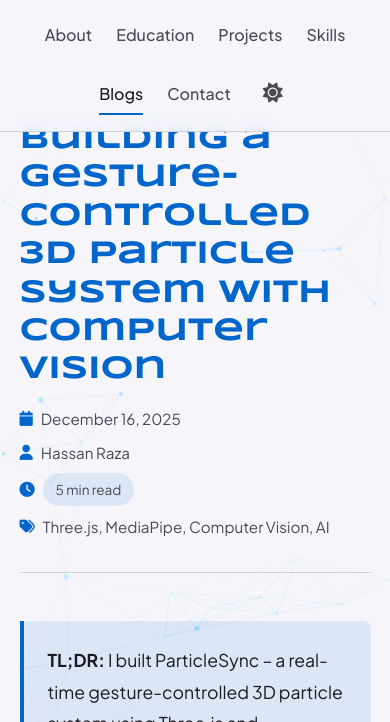
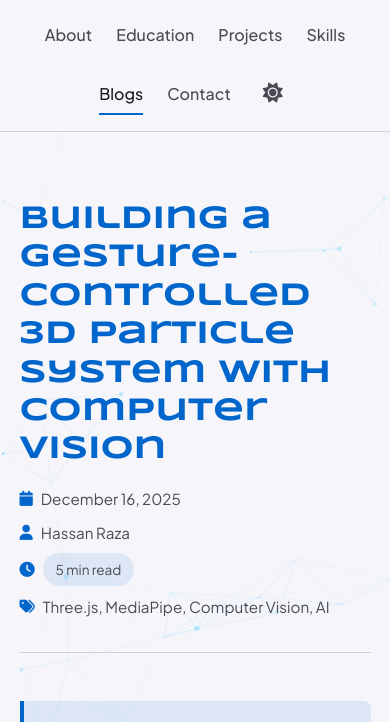
Before and after one commit to hvssanraza/Personal-Portfolio, a website: page blog-post-3.html in a window 390 px wide. Shown: the part 67-789 px from the top of the page. Drawn offline with nearby package versions, Linux system fonts and the light colour scheme.

Commit message:
Update blog-post-3.html

```diff
--- a/blog-post-3.html
+++ b/blog-post-3.html
@@ -621,7 +621,7 @@
             }
 
             main {
-                padding-top: 140px;
+                padding-top: 220px;
             }
 
             .blog-post h1 {
```
